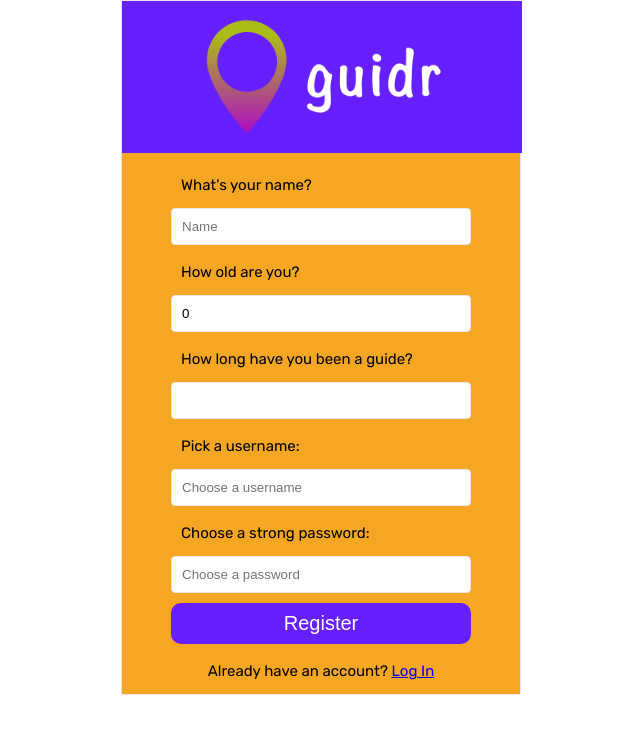
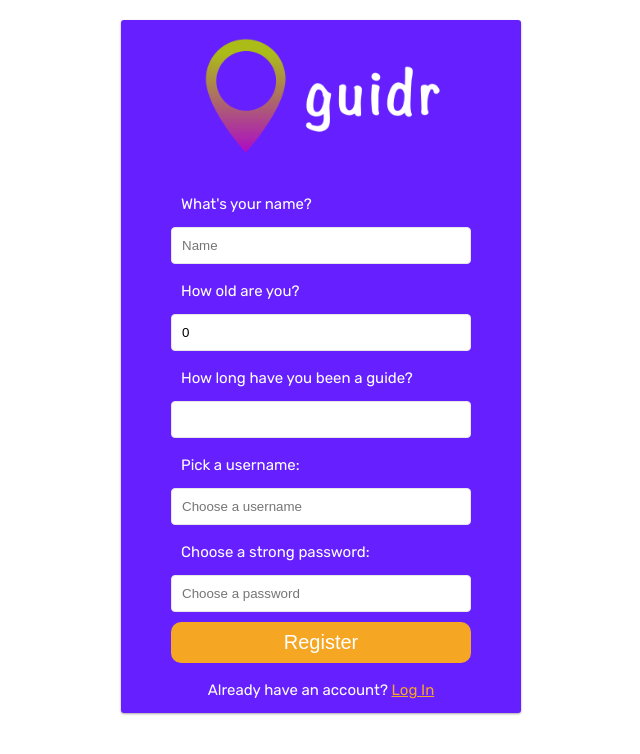
Before and after one commit to lsbw-guidr/guidr-front-end, a React (Create React App) app in the folder guidr/: page /register in a window 1280 px wide. Shown: the top 754 px of the page, without its empty margins (319-959 px from the left). Built offline with nearby package versions, Linux system fonts and the light colour scheme.

Commit message:
Add box shadows to login/register. Change register color.

```diff
--- a/guidr/src/components/LogIn/_login.scss
+++ b/guidr/src/components/LogIn/_login.scss
@@ -2,9 +2,13 @@
 .login {
   font-family: $text-font;
   width: 400px;
-  margin: 0 auto;
+  margin: 20px auto;
   border-radius: 5px;
   background: $blue-button;
+  box-shadow: 0 1px 3px rgba(0, 0, 0, 0.12), 0 1px 2px rgba(0, 0, 0, 0.24);
+  -moz-box-shadow: 0 1px 3px rgba(0, 0, 0, 0.12), 0 1px 2px rgba(0, 0, 0, 0.24);
+  -webkit-box-shadow: 0 1px 3px rgba(0, 0, 0, 0.12),
+    0 1px 2px rgba(0, 0, 0, 0.24);
   .header-container {
     display: flex;
     align-items: center;
--- a/guidr/src/components/Register/_register.scss
+++ b/guidr/src/components/Register/_register.scss
@@ -2,13 +2,17 @@
 .registration {
   font-family: $text-font;
   width: 400px;
-  margin: auto;
-  border: 1px solid #e6e6e6;
+  margin: 20px auto;
   border-radius: 3px;
   background-color: white;
+  box-shadow: 0 1px 3px rgba(0, 0, 0, 0.12), 0 1px 2px rgba(0, 0, 0, 0.24);
+  -moz-box-shadow: 0 1px 3px rgba(0, 0, 0, 0.12), 0 1px 2px rgba(0, 0, 0, 0.24);
+  -webkit-box-shadow: 0 1px 3px rgba(0, 0, 0, 0.12),
+    0 1px 2px rgba(0, 0, 0, 0.24);
+  background-color: $blue-button;
+  color: white;
   .logo-container {
     width: 400px;
-    background-color: $blue-button;
     img {
       width: 70%;
       margin: auto;
@@ -19,7 +23,6 @@
     display: flex;
     flex-direction: column;
     padding: 15px;
-    background-color: $orange-button;
     label {
       padding: 10px;
       width: 300px;
@@ -49,13 +52,16 @@
       }
     }
     .register {
-      border: 2px solid $blue-button;
-      background-color: $blue-button;
+      border: 2px solid $orange-button;
+      background-color: $orange-button;
       color: white;
     }
     p {
       margin: auto;
       font-size: 1.5rem;
     }
+    a {
+      color: $orange-button;
+    }
   } // FORM
 }
```
